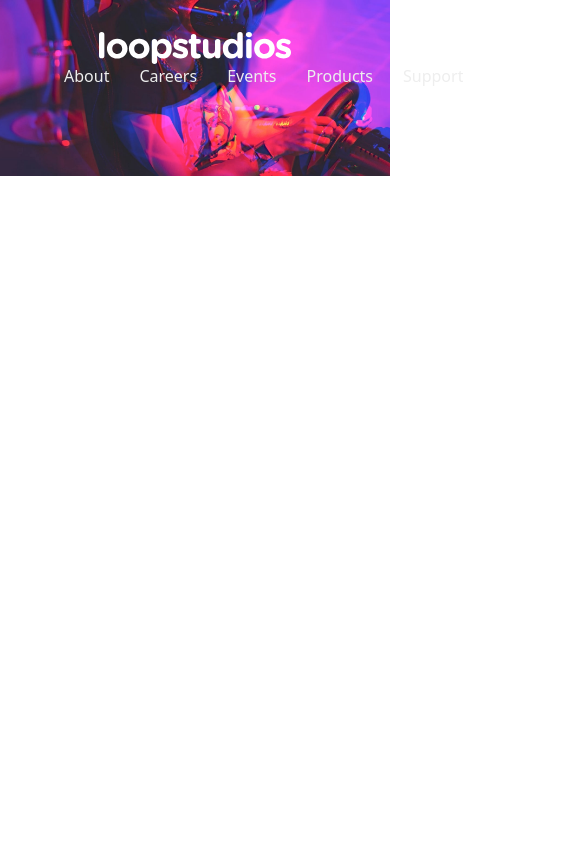
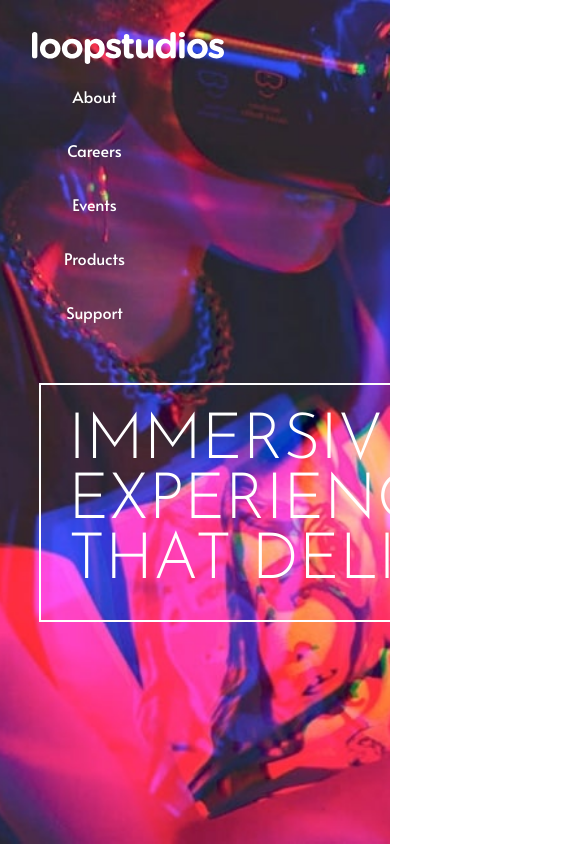
Before and after one commit to juandrojasr/Workshop-2, a React (Create React App) app: page / in a window 390 px wide. Shown: the top 844 px of the page, 585 px wide, since content can reach past the window. Built offline with nearby package versions, Linux system fonts and the light colour scheme.

Commit message:
feat: main header

```diff
--- a/src/components/Header.jsx
+++ b/src/components/Header.jsx
@@ -6,6 +6,11 @@ export class Header extends Component {
     return (
       <header>
         <Navbar />
+        <div className="main-header">
+          <p>IMMERSIVE</p>
+          <p>EXPERIENCES</p>
+          <p>THAT DELIVER</p>
+        </div>
       </header>
     );
   }
--- a/src/components/Navbar.jsx
+++ b/src/components/Navbar.jsx
@@ -30,7 +30,7 @@ export class Navbar extends Component {
     return (
       <div className="navbar">
         <NavbarImage />
-        <ul className="navbar-itm">
+        <ul className="navbar-itm navbar-mobile">
           {items.map(({ id, content }) => (
             <NavbarItem key={id} text={content} />
           ))}
--- a/src/styles/_header.scss
+++ b/src/styles/_header.scss
@@ -1,23 +1,62 @@
 header {
   width: 100vw;
   height: 100vh;
-  color: #eee;
+  color: var(--color-white);
   background-image: url("../assets/images/desktop/image-hero.jpg");
   background-repeat: no-repeat;
   background-size: contain;
-}
 
   .navbar {
     padding: 2em;
     display: flex;
+    flex-direction: row;
     justify-content: space-around;
     align-items: center;
   }
 
   .navbar-itm {
+    margin: 0;
     list-style: none;
+    display: flex;
+    flex-direction: row;
+    align-items: center;
+    gap: 30px;
+
+    li:hover {
+      text-decoration: underline;
+      cursor: pointer;
+    }
+  }
+
+  .main-header {
+    width: 600px;
+    margin: 7% 10%;
+    padding: 1.7rem;
+    font-size: 4rem;
+    border: solid 2px var(--color-white);
+    font-family: "Josefin Sans", sans-serif;
+    line-height: 60px;
+
+    p {
       margin: 0;
-  display: flex;
-  gap: 30px;
-  align-items: center;
     }
+  }
+}
+
+@media screen and (max-width: 900px) {
+  header {
+    background-color: var(--color-black);
+    background-size: cover;
+    background-position: center center;
+
+    .navbar {
+      gap: 20px;
+      flex-direction: column;
+      align-items: flex-start;
+    }
+
+    .navbar-mobile {
+      flex-direction: column;
+    }
+  }
+}
--- a/src/styles/index.scss
+++ b/src/styles/index.scss
@@ -1,6 +1,20 @@
 @use "./header";
+
+@import url("https://fonts.googleapis.com/css2?family=Alata&family=Josefin+Sans:wght@300&display=swap");
 
 * {
   padding: 0;
   margin: 0;
 }
+
+:root {
+  --color-white: hsl(0, 0%, 100%);
+  --color-black: hsl(0, 0%, 0%);
+  --color-dark-gray: hsl(0, 0%, 55%);
+  --color-very-dark-gray: hsl(0, 0%, 41%);
+  --font-alata: "Alata", sans-serif;
+}
+
+body {
+  font-family: var(--font-alata);
+}
```
Lines whose indentation alone changed are shown as unchanged.
